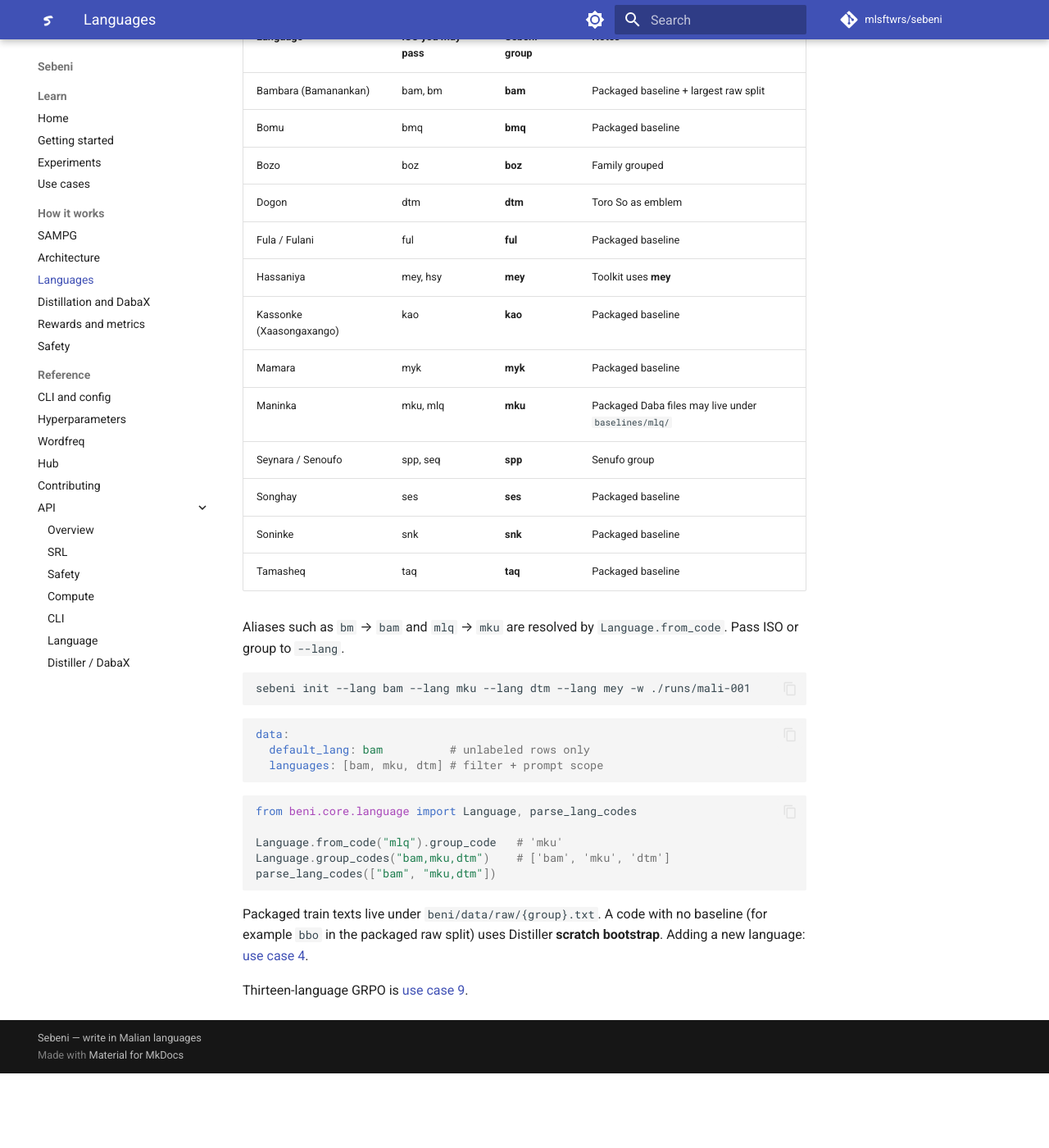
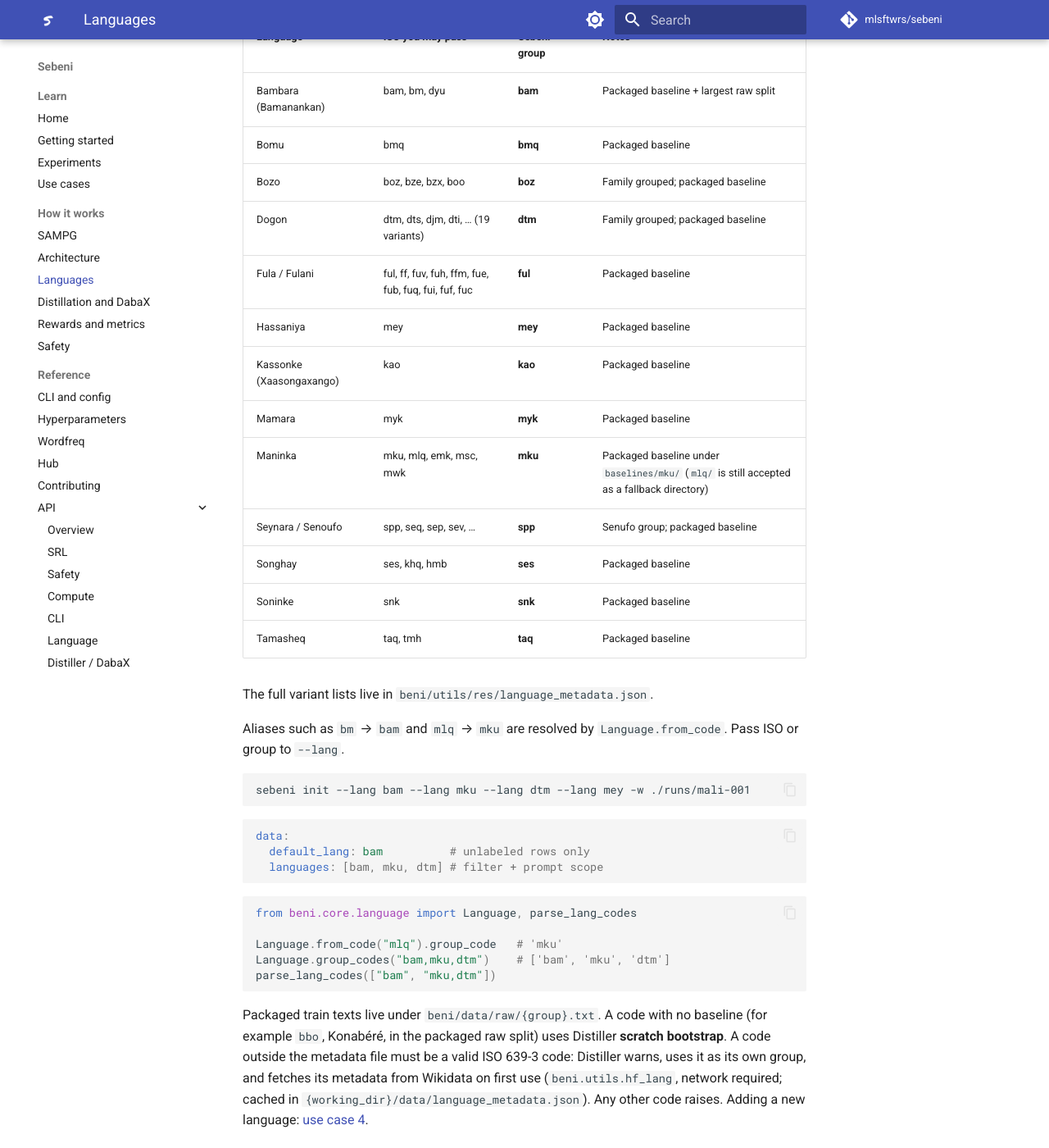
Before and after one commit to RobotsMali-AI/sebeni, an MkDocs documentation site: the page built from docs/languages.md, in a window 1280 px wide and 1400 px high, scrolled down 225 px. Shown: the whole window at 82% size. Built offline with MkDocs 1.6.1 and Material for MkDocs 9.7.7, drawn with Linux system fonts in a browser that asks for light colours; comment, search, counter and statistics services are not loaded; before the commit the page ends 1534 px from its top, so only the background shows below that.

Commit message:
docs(languages): fix language codes, aliases and Maninka baseline path

````diff
--- a/docs/languages.md
+++ b/docs/languages.md
@@ -6,19 +6,21 @@ group in JSON `lang`.
 
 | Language | ISO you may pass | Sebeni group | Notes |
 | --- | --- | --- | --- |
-| Bambara (Bamanankan) | bam, bm | **bam** | Packaged baseline + largest raw split |
+| Bambara (Bamanankan) | bam, bm, dyu | **bam** | Packaged baseline + largest raw split |
 | Bomu | bmq | **bmq** | Packaged baseline |
-| Bozo | boz | **boz** | Family grouped |
-| Dogon | dtm | **dtm** | Toro So as emblem |
-| Fula / Fulani | ful | **ful** | Packaged baseline |
-| Hassaniya | mey, hsy | **mey** | Toolkit uses **mey** |
+| Bozo | boz, bze, bzx, boo | **boz** | Family grouped; packaged baseline |
+| Dogon | dtm, dts, djm, dti, … (19 variants) | **dtm** | Family grouped; packaged baseline |
+| Fula / Fulani | ful, ff, fuv, fuh, ffm, fue, fub, fuq, fui, fuf, fuc | **ful** | Packaged baseline |
+| Hassaniya | mey | **mey** | Packaged baseline |
 | Kassonke (Xaasongaxango) | kao | **kao** | Packaged baseline |
 | Mamara | myk | **myk** | Packaged baseline |
-| Maninka | mku, mlq | **mku** | Packaged Daba files may live under `baselines/mlq/` |
-| Seynara / Senoufo | spp, seq | **spp** | Senufo group |
-| Songhay | ses | **ses** | Packaged baseline |
+| Maninka | mku, mlq, emk, msc, mwk | **mku** | Packaged baseline under `baselines/mku/` (`mlq/` is still accepted as a fallback directory) |
+| Seynara / Senoufo | spp, seq, sep, sev, … | **spp** | Senufo group; packaged baseline |
+| Songhay | ses, khq, hmb | **ses** | Packaged baseline |
 | Soninke | snk | **snk** | Packaged baseline |
-| Tamasheq | taq | **taq** | Packaged baseline |
+| Tamasheq | taq, tmh | **taq** | Packaged baseline |
+
+The full variant lists live in `beni/utils/res/language_metadata.json`.
 
 Aliases such as `bm` → `bam` and `mlq` → `mku` are resolved by
 `Language.from_code`. Pass ISO or group to `--lang`.
@@ -42,7 +44,11 @@ parse_lang_codes(["bam", "mku,dtm"])
 ```
 
 Packaged train texts live under `beni/data/raw/{group}.txt`. A code with no
-baseline (for example `bbo` in the packaged raw split) uses Distiller
-**scratch bootstrap**. Adding a new language: [use case 4](use-cases.md#4-language-with-no-packaged-grammar-scratch-bootstrap).
+baseline (for example `bbo`, Konabéré, in the packaged raw split) uses
+Distiller **scratch bootstrap**. A code outside the metadata file must be a
+valid ISO 639-3 code: Distiller warns, uses it as its own group, and fetches
+its metadata from Wikidata on first use (`beni.utils.hf_lang`, network
+required; cached in `{working_dir}/data/language_metadata.json`). Any other
+code raises. Adding a new language: [use case 4](use-cases.md#4-language-with-no-packaged-grammar-scratch-bootstrap).
 
 Thirteen-language GRPO is [use case 9](use-cases.md#9-all-13-national-languages).
````
